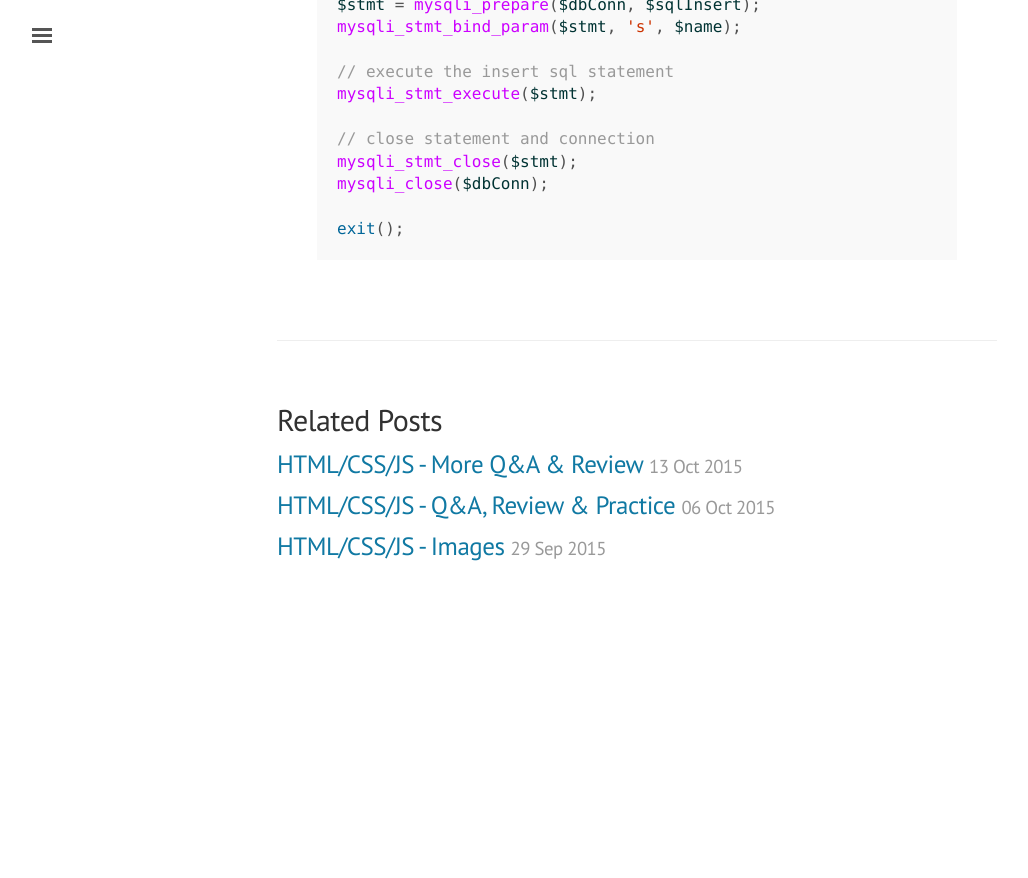
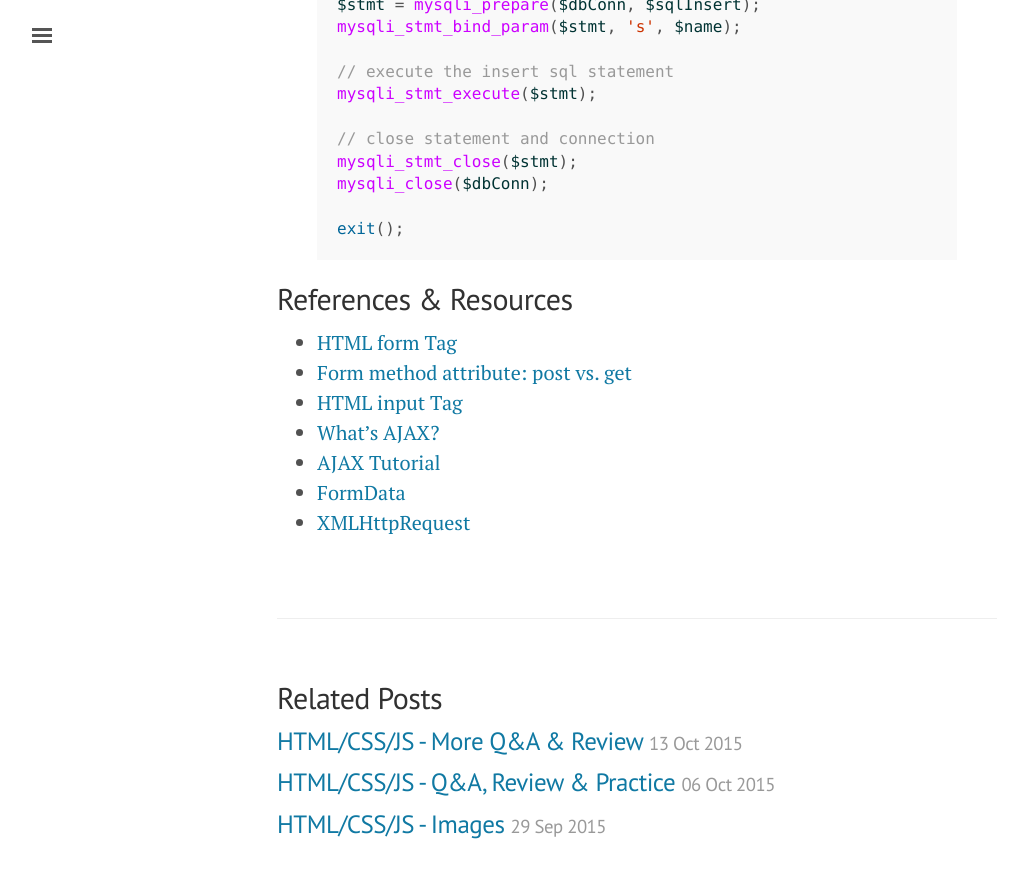
Before and after one commit to MississaugaCoding/mississaugacoding.github.io, a Jekyll site: the page built from _posts/2015-10-20-html-css-js-forms.md, in a window 1280 px wide and 900 px high, scrolled down 3617 px. Shown: the top 878 px of the window, without its empty margins (3-1031 px from the left). Built offline with Jekyll 4.4.1, drawn with Linux system fonts in a browser that asks for light colours; comment, search, counter and statistics services are not loaded; before the commit the page ends 4239 px from its top, so only the background shows below that.

Commit message:
updated post for session 10

```diff
--- a/_posts/2015-10-20-html-css-js-forms.md
+++ b/_posts/2015-10-20-html-css-js-forms.md
@@ -142,3 +142,15 @@ mysqli_close($dbConn);
 
 exit();
 {% endhighlight%}
+
+
+
+##References &amp; Resources
+
+- [HTML form Tag](http://www.w3schools.com/tags/tag_form.asp)
+- [Form method attribute: post vs. get](http://www.w3schools.com/tags/att_form_method.asp)
+- [HTML input Tag](http://www.w3schools.com/tags/tag_input.asp)
+- [What's AJAX?](https://developer.mozilla.org/en-US/docs/AJAX/Getting_Started)
+- [AJAX Tutorial](http://www.w3schools.com/ajax/default.asp)
+- [FormData](https://developer.mozilla.org/en-US/docs/Web/API/FormData/FormData)
+- [XMLHttpRequest](https://developer.mozilla.org/en-US/docs/Web/API/XMLHttpRequest)
```
